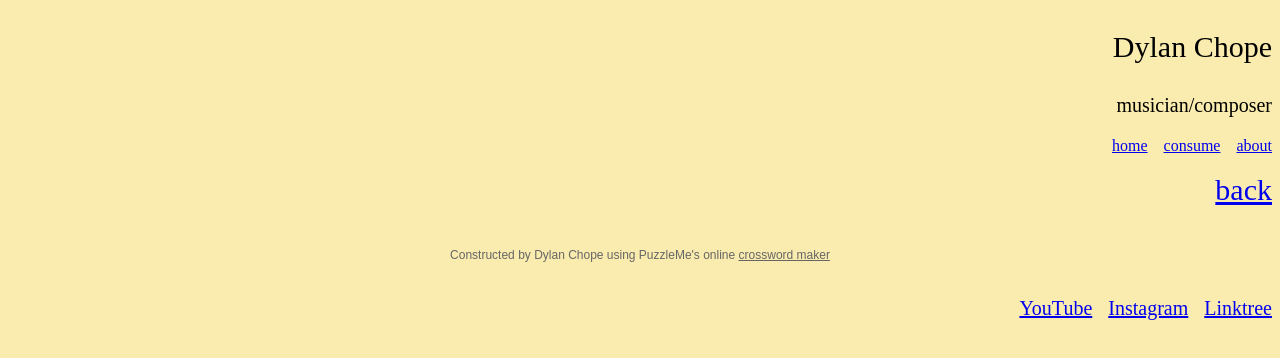
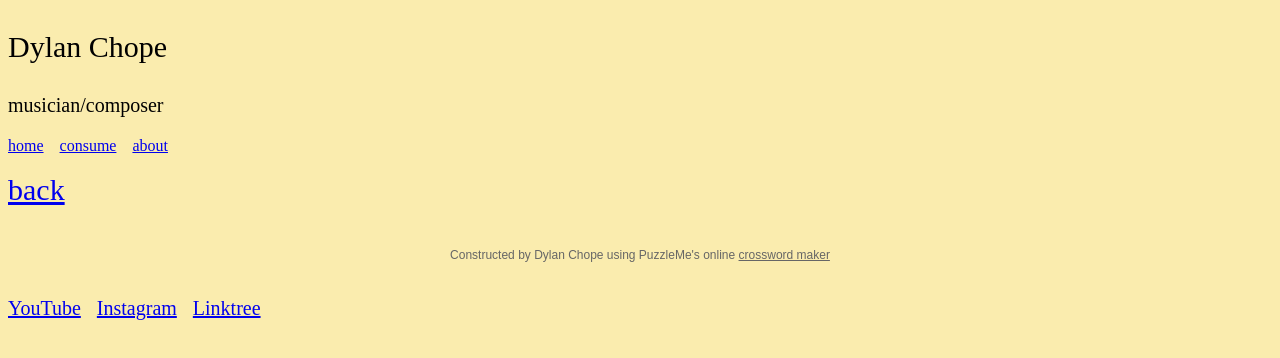
Before and after one commit to dylanchobe/dylan.chobe.zip, a plain HTML site: page crossy4.html in a window 1280 px wide. Drawn offline with nearby package versions, Linux system fonts and the light colour scheme; a script that the page names is missing.

Commit message:
Update crossy4.html

```diff
--- a/crossy4.html
+++ b/crossy4.html
@@ -5,7 +5,7 @@
         <link rel="icon" href="favicon.ico">
  </head>
 
- <body style="background-color:#FAECAE;color:#000000 style=color:#000000;text-align:right;">
+ <body style="background-color:#FAECAE;color:#000000 style=color:#000000;text-align:left;">
  	<p style='font-size:30px;'>Dylan Chope</p>
  	<p style='font-size:20px;'>musician/composer</p>
  	 	<a href="index.html">home</a>&nbsp;&nbsp;&nbsp;
```
